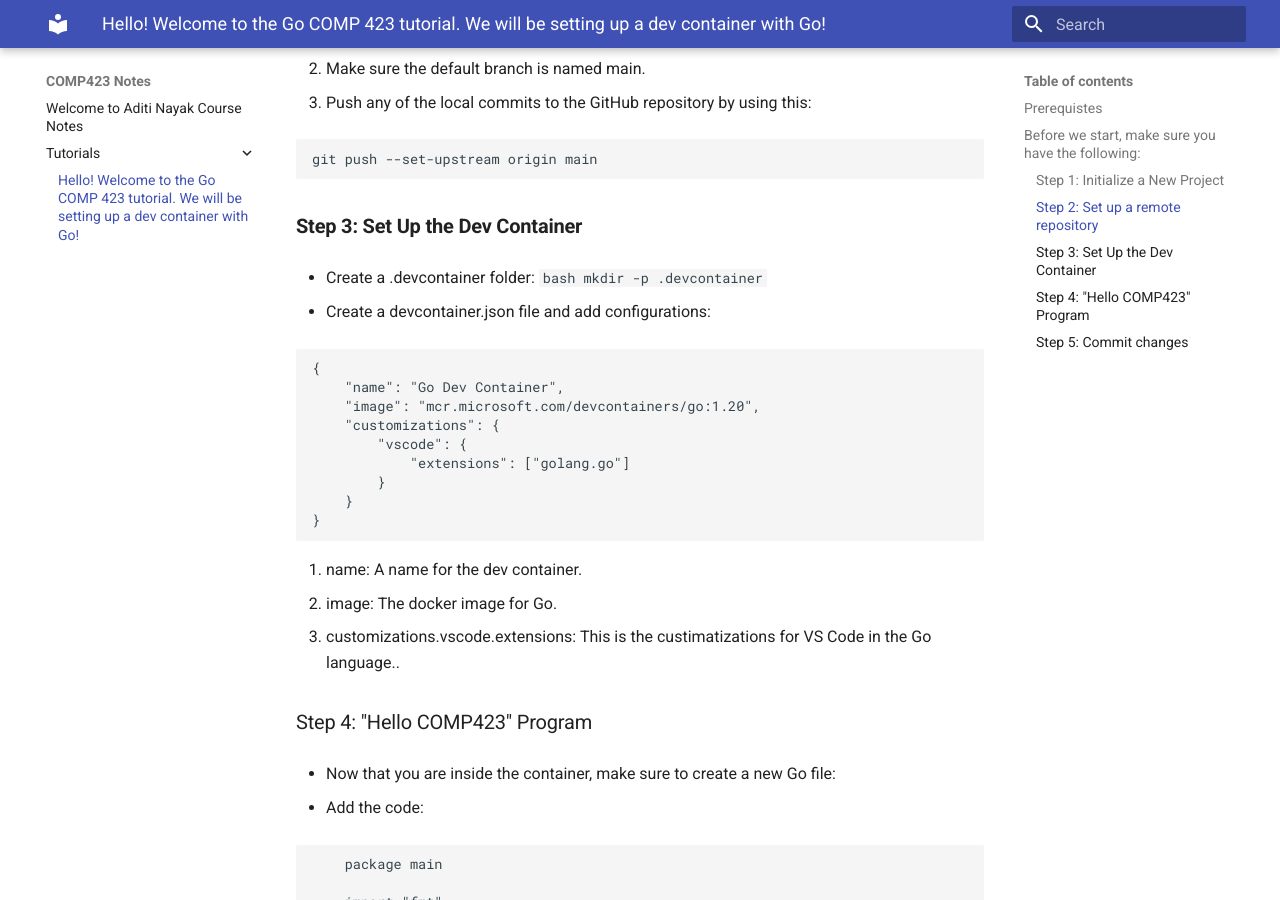
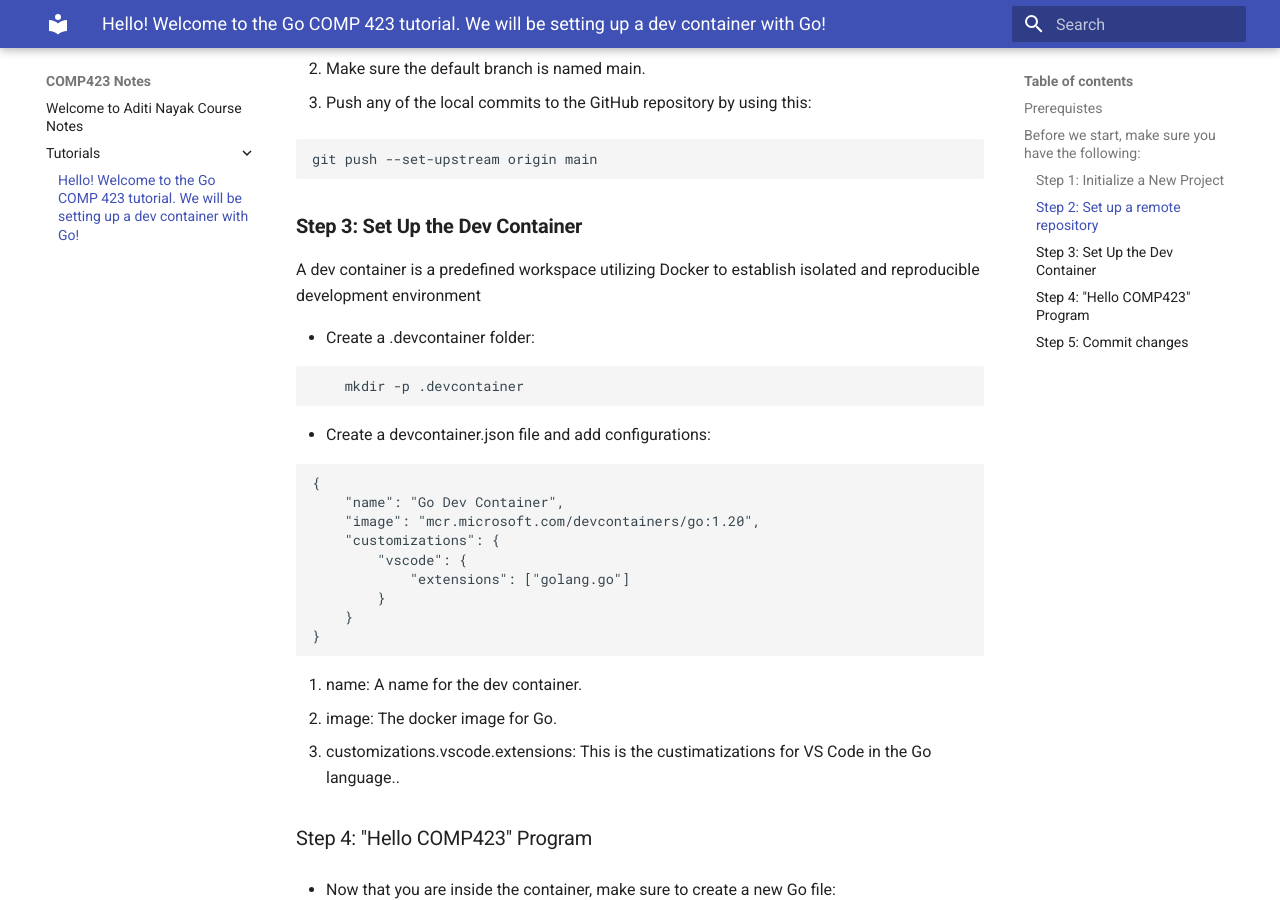
Before and after one commit to aditivn12/comp423-course-notes, an MkDocs documentation site: the page built from docs/tutorials/go-setup.md, in a window 1280 px wide and 900 px high, scrolled down 1347 px. Built offline with MkDocs 1.6.1 and Material for MkDocs 9.7.7, drawn with Linux system fonts in a browser that asks for light colours.

Commit message:
added sentence

````diff
--- a/docs/tutorials/go-setup.md
+++ b/docs/tutorials/go-setup.md
@@ -57,10 +57,12 @@ git push --set-upstream origin main
 ```
 
 ### **Step 3: Set Up the Dev Container**
+A dev container is a predefined workspace utilizing Docker to establish isolated and reproducible development environment
+
 - Create a .devcontainer folder:
-    ``` bash
+``` bash
     mkdir -p .devcontainer
-    ```
+```
 
 - Create a devcontainer.json file and add configurations:
 ``` json
````
